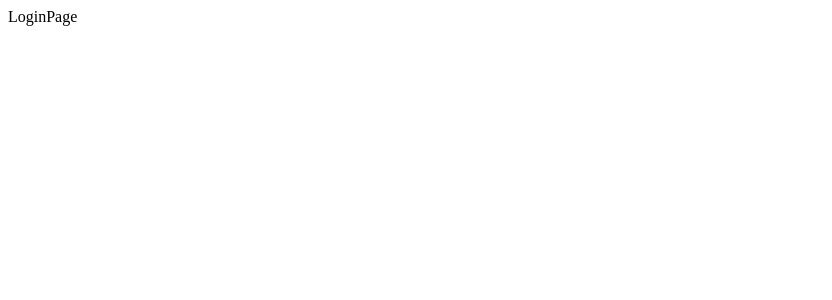
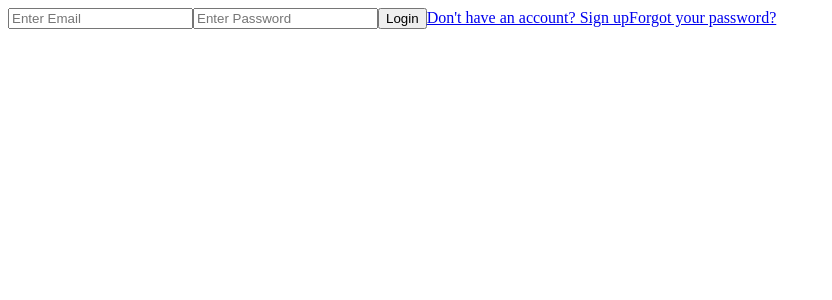
Before and after one commit to IegorKovalov/echo, a React (Vite) app in the folder client/: page /login in a window 1280 px wide. Shown: the top 300 px of the page, without its empty margins (0-832 px from the left). Built offline with nearby package versions, Linux system fonts and the light colour scheme.

Commit message:
login page

```diff
--- a/client/src/App.jsx
+++ b/client/src/App.jsx
@@ -1,11 +1,14 @@
 import { BrowserRouter } from "react-router-dom";
 import "./App.css";
+import { AuthProvider } from "./context/AuthContext";
 import AuthRoutes from "./routes/AuthRoutes";
 
 function App() {
 	return (
 		<BrowserRouter>
-			<AuthRoutes />
+			<AuthProvider>
+				<AuthRoutes />
+			</AuthProvider>
 		</BrowserRouter>
 	);
 }
--- /dev/null
+++ b/client/src/context/AuthContext.jsx
@@ -0,0 +1,44 @@
+import axios from "axios";
+import { createContext, useEffect, useState } from "react";
+const AuthContext = createContext({});
+
+export const AuthProvider = ({ children }) => {
+	const [user, setUser] = useState(null);
+	const [isAuthenticated, setIsAuthenticated] = useState(false);
+
+	const login = (userData) => {
+		setUser(userData);
+		setIsAuthenticated(true);
+	};
+
+	const logout = async () => {
+		setUser(null);
+		setIsAuthenticated(false);
+		try {
+			const response = await axios({
+				method: "get",
+				url: "http://localhost:8000/api/v1/users/logout",
+				withCredentials: true,
+			});
+			console.log(response);
+		} catch (err) {
+			let message;
+			if (err.response && err.response.data && err.response.data.message) {
+				message = err.response.data.message;
+			} else if (err.request) {
+				message = "No response from server. Please try again later.";
+			} else {
+				message = "Logout failed. Please try again.";
+			}
+			alert(message);
+		}
+	};
+
+	return (
+		<AuthContext.Provider value={{ user, isAuthenticated, login, logout }}>
+			{children}
+		</AuthContext.Provider>
+	);
+};
+
+export default AuthContext;
--- a/client/src/pages/LoginPage.jsx
+++ b/client/src/pages/LoginPage.jsx
@@ -1,7 +1,70 @@
-import React from "react";
+import axios from "axios";
+import React, { useState } from "react";
+import { Link } from "react-router-dom";
 
 function LoginPage() {
-	return <div>LoginPage</div>;
+	const [email, setEmail] = useState("");
+	const [password, setPassword] = useState("");
+	const [error, setError] = useState("");
+	const [loading, setLoading] = useState(false);
+
+	const handleSubmit = async (e) => {
+		e.preventDefault();
+		if (!email || !password) {
+			const message = "Please fill in all fields";
+			setError(message);
+			alert(message);
+			return;
+		}
+		try {
+			setLoading(true);
+			const response = await axios({
+				method: "post",
+				url: "http://localhost:8000/api/v1/users/login",
+				data: {
+					email,
+					password,
+				},
+				withCredentials: true,
+			});
+			console.log(response);
+			setLoading(false);
+		} catch (err) {
+			let message;
+
+			if (err.response && err.response.data && err.response.data.message) {
+				message = err.response.data.message;
+			} else if (err.request) {
+				message = "No response from server. Please try again later.";
+			} else {
+				message = "Login failed. Please try again.";
+			}
+			setError(message);
+			setLoading(false);
+			alert(message);
+		}
+	};
+	return (
+		<>
+			<form onSubmit={handleSubmit}>
+				<input
+					type="email"
+					placeholder="Enter Email"
+					value={email}
+					onChange={(e) => setEmail(e.target.value)}
+				></input>
+				<input
+					type="password"
+					placeholder="Enter Password"
+					value={password}
+					onChange={(e) => setPassword(e.target.value)}
+				></input>
+				{loading ? <p>loading...</p> : <button type="submit">Login</button>}
+				<Link to="/signup">Don't have an account? Sign up</Link>
+				<Link to="/forgotPassword">Forgot your password?</Link>
+			</form>
+		</>
+	);
 }
 
 export default LoginPage;
```
